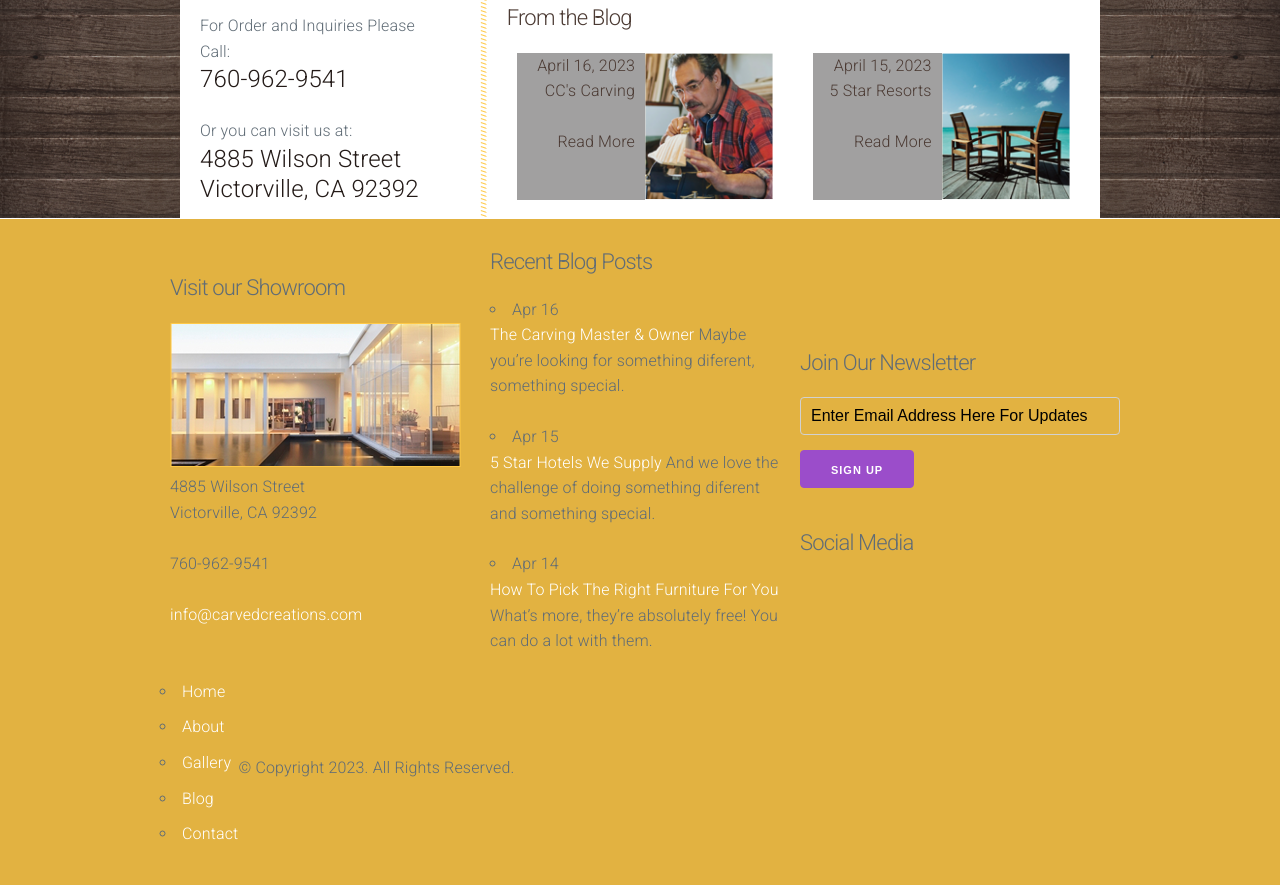
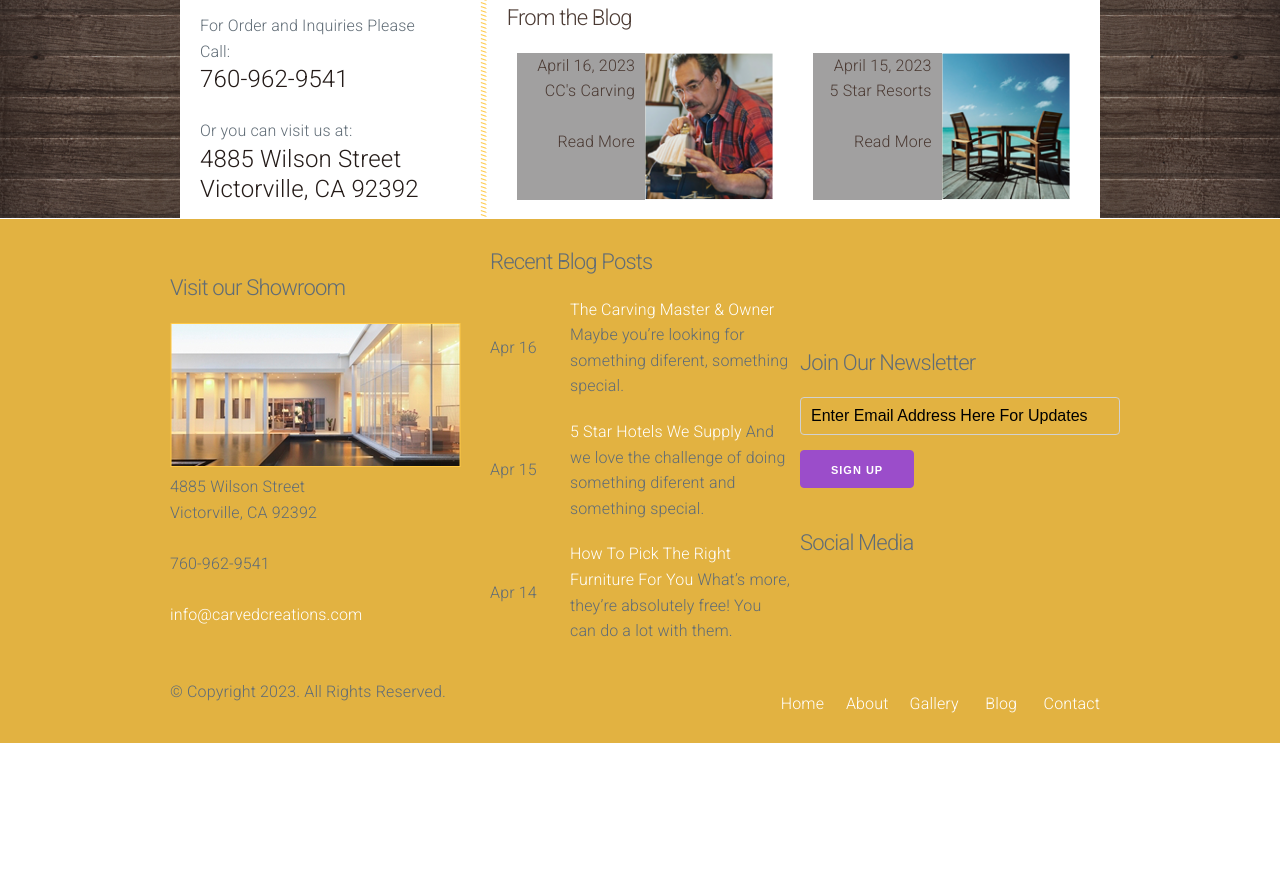
Before and after one commit to davidgm17/p3_milligram, a plain HTML site: page dist/index.html in a window 1280 px wide. Shown: the part 886-1771 px from the top of the page. After the commit the page ends 1629 px from the top, so only its background shows below. Drawn offline with Linux system fonts and the light colour scheme.

Commit message:
terminado

```diff
--- a/dist/index.html
+++ b/dist/index.html
@@ -184,8 +184,8 @@
     </div>
     <div class="footer">
       <div class=" content">
-        <div class="row row-center" >
-          <div class="column column-33">
+        <div class="row row-center bg-beauty-bottom " >
+          <div class="column column-33 foot-part">
 
               <h4>Visit our Showroom</h4>
               <a href="gallery.html"><img src="images/show-room.png" alt="Img"></a>
@@ -193,61 +193,74 @@
                 4885 Wilson Street<br> Victorville, CA 92392<br><br> 760-962-9541<br><br> <a href="index.html">info@carvedcreations.com</a>
               </p>
             </div>
-          <div class="column column-33">
+          <div class="column column-33 foot-part-beauty">
               <h4>Recent Blog Posts</h4>
               <ul class="posts">
-                <li>
-                  <span class="time">Apr 16</span>
-                  <p>
+                <li class="row">
+                  <div class=" column column-center column-25 bg-time">
+                  <span class="time ">Apr 16</span>
+                </div>
+                  <p class="column column-75">
                     <a href="blog.html">The Carving Master &amp; Owner</a> Maybe you’re looking for something diferent, something special.
                   </p>
                 </li>
-                <li>
-                  <span class="time">Apr 15</span>
-                  <p>
+                <li class="row">
+                    <div class=" column column-center column-25 bg-time">
+                  <span class="time ">Apr 15</span>
+               </div>
+                  <p class="column column-75">
                     <a href="blog.html">5 Star Hotels We Supply</a> And we love the challenge of doing something diferent and something special.
                   </p>
                 </li>
-                <li>
-                  <span class="time">Apr 14</span>
-                  <p>
+                <li class="row">
+                    <div class=" column column-center column-25 bg-time">
+                  <span class="time ">Apr 14</span>
+                </div>
+                  <p class="column column-75">
                     <a href="blog.html">How To Pick The Right Furniture For You</a> What’s more, they’re absolutely free! You can do a lot with them.
                   </p>
                 </li>
               </ul>
           </div>
-          <div class="column column-33 ">
-              <div class="row row-center" >
+          <div class="column column-33 foot-part-beauty">
+              <div class="row row-center d-content" >
                 <form action="#" method="post" id="newsletter">
                   <h4>Join Our Newsletter</h4>
                   <input type="text" value="Enter Email Address Here For Updates" onBlur="javascript:if(this.value==''){this.value=this.defaultValue;}" onFocus="javascript:if(this.value==this.defaultValue){this.value='';}">
                   <input type="submit" value="Sign up" class="btn2" />
                 </form></div>
-              <div class="row row-center" ><h4>Social Media</h4>
-                <a href="http://freewebsitetemplates.com/go/facebook/" target="_blank" class="facebook"></a> <a href="http://freewebsitetemplates.com/go/googleplus/" target="_blank" class="googleplus"></a> <a href="http://freewebsitetemplates.com/go/twitter/" target="_blank" class="twitter"></a>
+              <div class="row row-center social-media d-content" ><h4>Social Media</h4>
+                <a href="http://freewebsitetemplates.com/go/facebook/" target="_blank" class="facebook"></a>
+                <a href="http://freewebsitetemplates.com/go/googleplus/" target="_blank" class="googleplus"></a>
+                <a href="http://freewebsitetemplates.com/go/twitter/" target="_blank" class="twitter"></a>
               </div>
           </div>
         </div>
-        <div class="row row-center" ><ul class="navigation">
-            <li>
+        <div class="row row-center text-footer" >
+          <div class="column d-flex">
+            <p class="column-center m-0">
+              © Copyright 2023. All Rights Reserved.
+            </p>
+          </div>
+          <div class=" column  column-offset-25 row row-center d-flex  ">
+              <div class="column tx-center">
               <a href="index.html">Home</a>
-            </li>
-            <li>
+              </div>
+              <div class="column tx-center">
               <a href="about.html">About</a>
-            </li>
-            <li>
+            </div>
+            <div class="column tx-center">
               <a href="gallery.html">Gallery</a>
-            </li>
-            <li>
+              </div>
+              <div class="column tx-center">
               <a href="blog.html">Blog</a>
-            </li>
-            <li>
+            </div>
+            <div class="column tx-center">
               <a href="contact.html">Contact</a>
-            </li>
-          </ul>
-          <p id="footnote">
-            © Copyright 2023. All Rights Reserved.
-          </p></div>
+            </div>
+        </div>
+
+        </div>
         </div>
     </div>
   </body>
```
